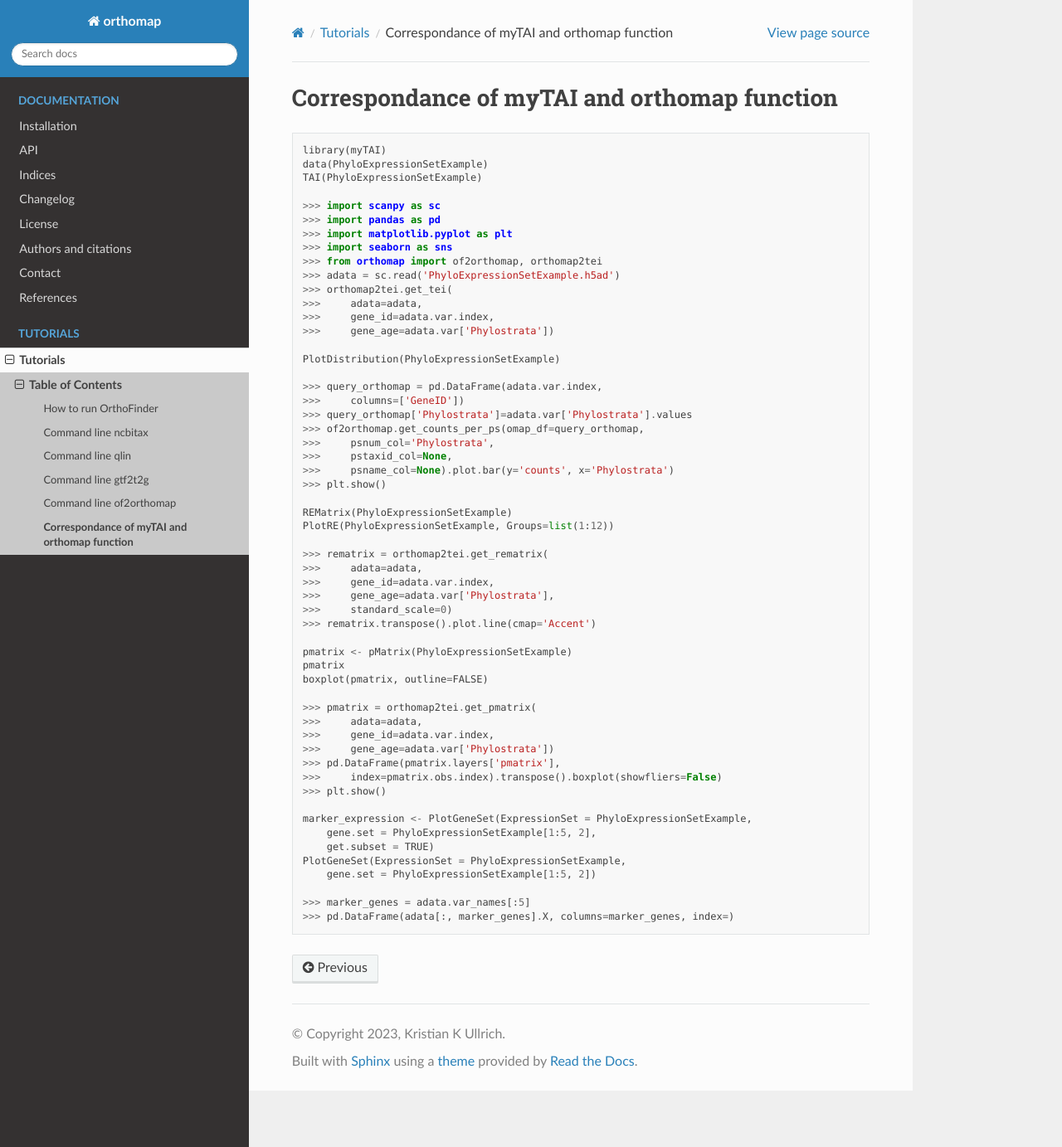
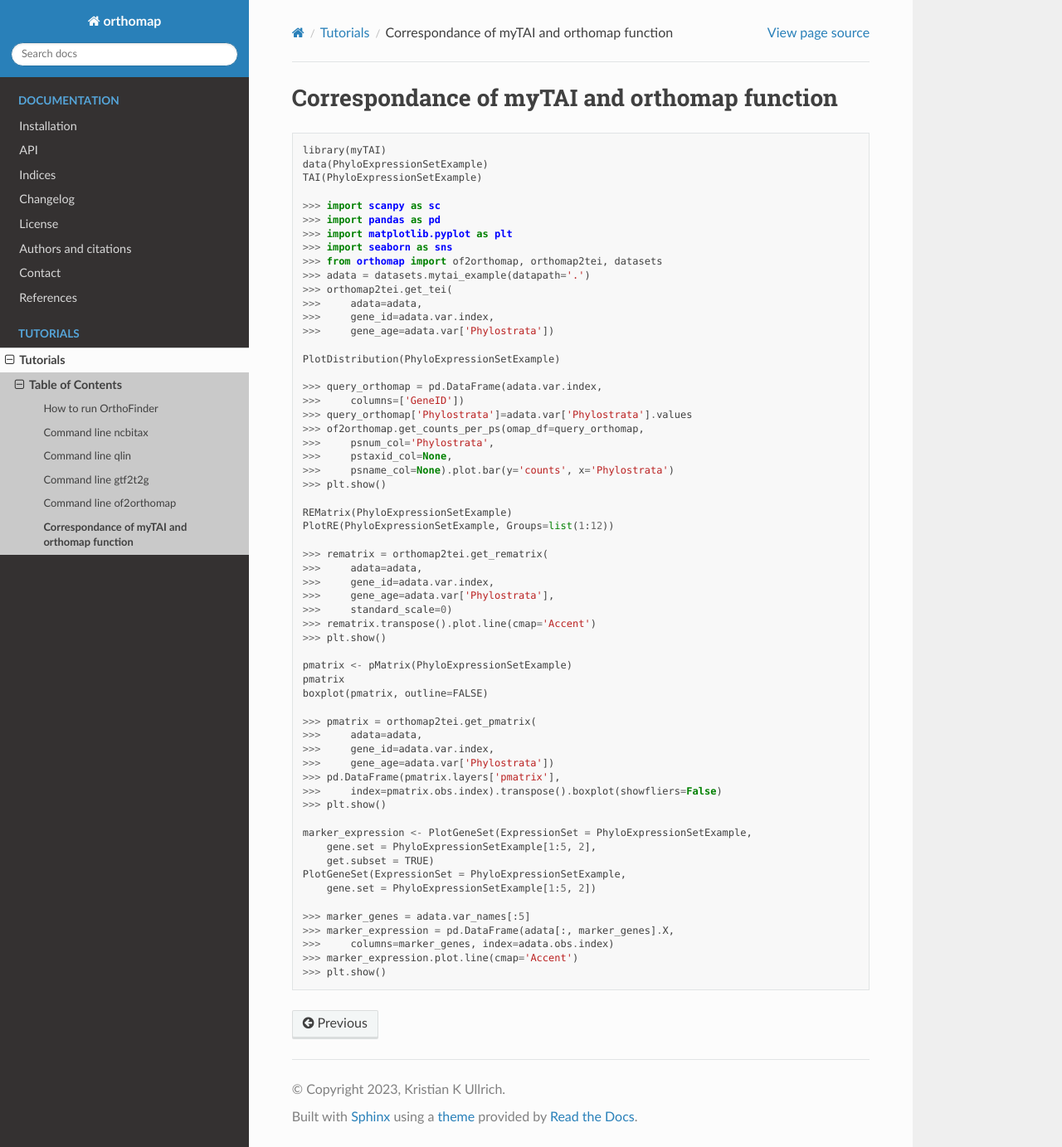
Before and after one commit to kullrich/orthomap, a Sphinx documentation site: the page built from docs/tutorials/mytai.rst, in a window 1280 px wide and 1383 px high. Shown: the whole window at 83% size. Built offline with Sphinx 7.4.7 and the Read the Docs theme 2.0.0, drawn with Linux system fonts in a browser that asks for light colours; formulas are drawn with MathJax 3.

Commit message:
# added myTAI example

```diff
--- a/docs/tutorials/mytai.rst
+++ b/docs/tutorials/mytai.rst
@@ -13,8 +13,8 @@ Correspondance of myTAI and orthomap function
     >>> import pandas as pd
     >>> import matplotlib.pyplot as plt
     >>> import seaborn as sns
-    >>> from orthomap import of2orthomap, orthomap2tei
-    >>> adata = sc.read('PhyloExpressionSetExample.h5ad')
+    >>> from orthomap import of2orthomap, orthomap2tei, datasets
+    >>> adata = datasets.mytai_example(datapath='.')
     >>> orthomap2tei.get_tei(
     >>>     adata=adata,
     >>>     gene_id=adata.var.index,
@@ -40,6 +40,7 @@ Correspondance of myTAI and orthomap function
     >>>     gene_age=adata.var['Phylostrata'],
     >>>     standard_scale=0)
     >>> rematrix.transpose().plot.line(cmap='Accent')
+    >>> plt.show()
 
     pmatrix <- pMatrix(PhyloExpressionSetExample)
     pmatrix
@@ -60,4 +61,7 @@ Correspondance of myTAI and orthomap function
         gene.set = PhyloExpressionSetExample[1:5, 2])
 
     >>> marker_genes = adata.var_names[:5]
-    >>> pd.DataFrame(adata[:, marker_genes].X, columns=marker_genes, index=)
+    >>> marker_expression = pd.DataFrame(adata[:, marker_genes].X,
+    >>>     columns=marker_genes, index=adata.obs.index)
+    >>> marker_expression.plot.line(cmap='Accent')
+    >>> plt.show()
```
